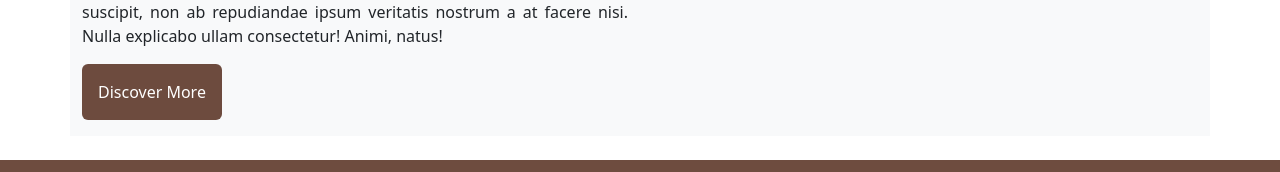
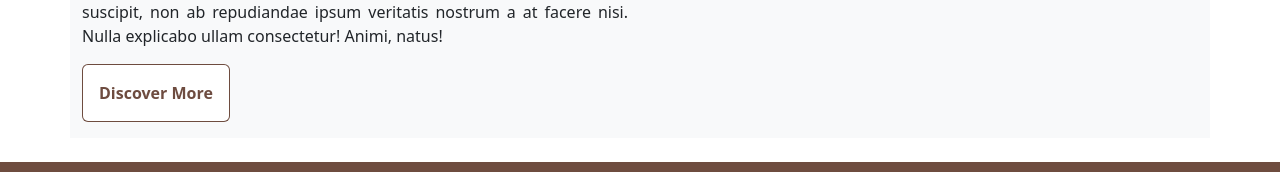
Before and after one commit to Nathaniyell/Urua-Uyo, a React (Vite) app: page / in a window 1280 px wide. Shown: the part 300-472 px from the top of the page. Built offline with nearby package versions, Linux system fonts and the light colour scheme; no server answers.

Commit message:
update footer.css, Home.tsx and home.css

```diff
--- a/src/components/footer.css
+++ b/src/components/footer.css
@@ -7,7 +7,7 @@
   border-radius: 5px;
   letter-spacing: 1px;
   text-transform: uppercase;
-  transition: all ease-in-out 0.3s;
+  transition: all ease-in-out 0.2s;
 }
 .footer-btn:hover{
    transform: scale(0.9);
--- a/src/pages/Home/Home.tsx
+++ b/src/pages/Home/Home.tsx
@@ -28,7 +28,7 @@ const Home = () => {
             at facere nisi. Nulla explicabo ullam consectetur! Animi, natus!
           </p>
           <LinkContainer to="/store">
-            <button className="p-3 rounded Home__btn">Discover More</button>
+            <button className="p-3  fw-bold rounded Home__btn">Discover More</button>
           </LinkContainer>
         </Col>
         <div className="carousel__div">
--- a/src/pages/Home/home.css
+++ b/src/pages/Home/home.css
@@ -12,11 +12,12 @@
   place-items: center;
 }
 .Home__btn {
-  background-color: #552d1ed9 !important;
+  background-color: #fff !important;
   all: unset;
-  color: white;
-  transition: all ease-in-out .3s;
+  color: #552d1ed9;
+  border:1px solid #552d1ed9 ;
+  transition: all ease-in-out .2s;
 }
 .Home__btn:hover {
-  transform: scale(0.8);
+  transform: scale(0.9);
 }
```
